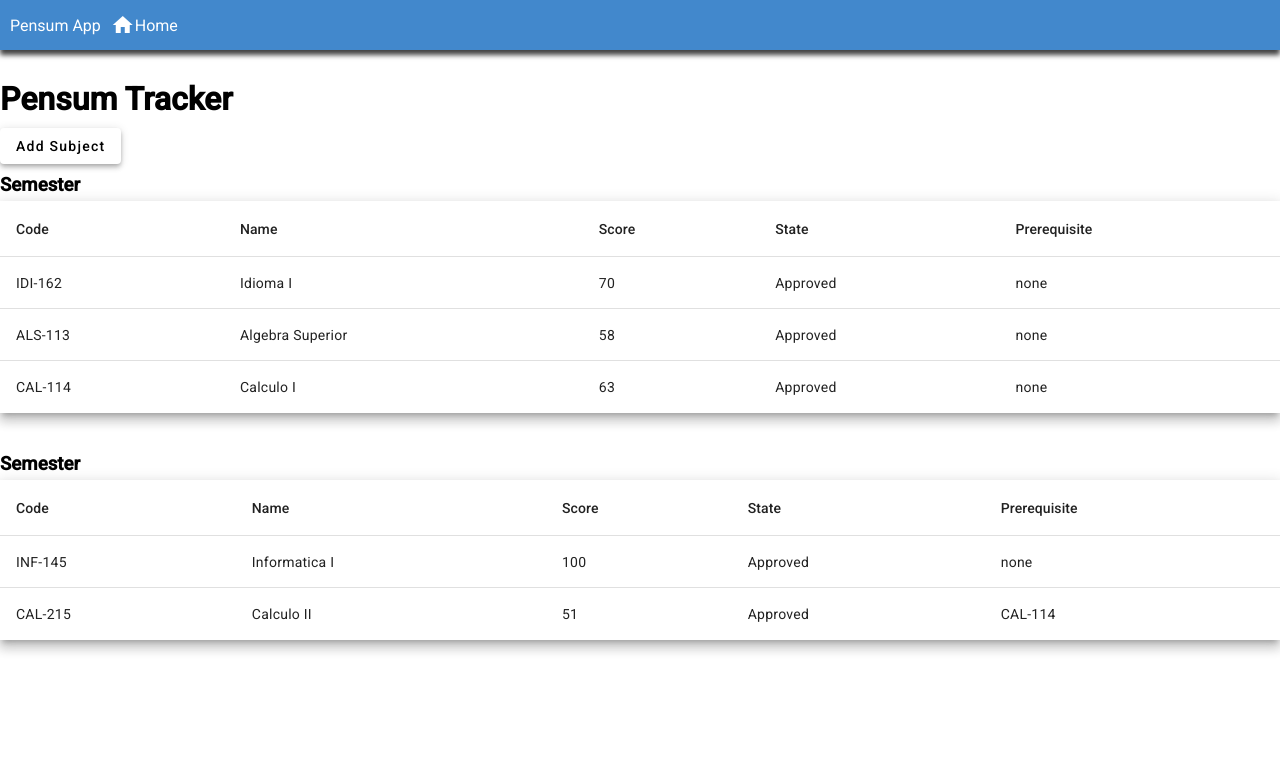
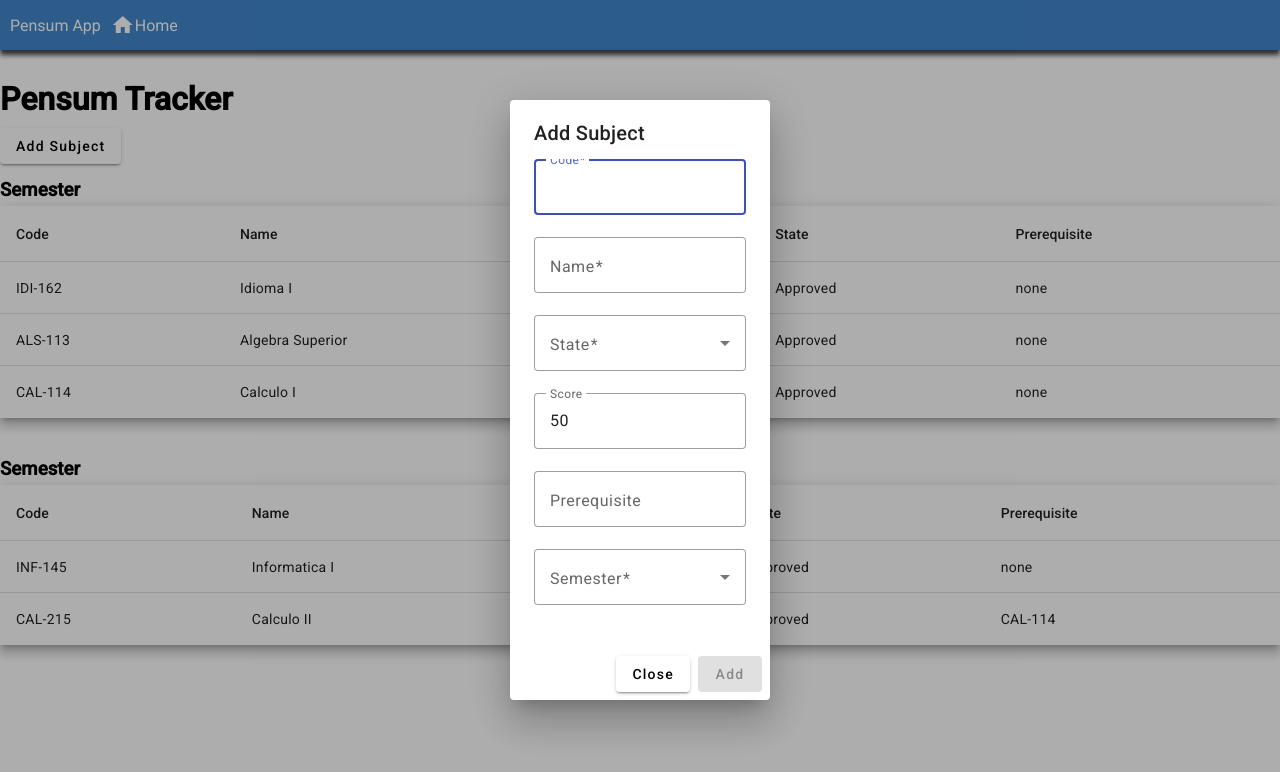
Before and after one commit to andres19r/pensum-angular, an Angular app: page /home in a window 1280 px wide. Both pictures are taken after a click on the button "Add Subject". Shown: the top 772 px of the page. Built offline with nearby package versions, Linux system fonts and the light colour scheme; data requests are answered from the project's data file.

Commit message:
feat(home): open create-subject component as dialog

```diff
--- a/src/app/components/home/home.component.html
+++ b/src/app/components/home/home.component.html
@@ -1,6 +1,6 @@
 <h1>Pensum Tracker</h1>
 <section class="buttons">
-  <button mat-raised-button>Add Subject</button>
+  <button mat-raised-button (click)="openCreateSubjectDialog()">Add Subject</button>
 </section>
 <ng-container *ngFor="let semester of $semesters | async">
   <app-semester [semester]="semester"></app-semester>
--- a/src/app/components/home/home.component.scss
+++ b/src/app/components/home/home.component.scss
@@ -5,5 +5,5 @@ td {
 .buttons {
   display: flex;
   margin-top: 10px;
-  margin-bottom: 10px;
+  margin-bottom: 15px;
 }
--- a/src/app/components/home/home.component.ts
+++ b/src/app/components/home/home.component.ts
@@ -6,16 +6,19 @@ import { SemesterComponent } from '../semester/semester.component';
 import { Semester } from '../../interfaces/semester.interface';
 import { Observable } from 'rxjs';
 import { MatButtonModule } from '@angular/material/button';
+import { MatDialog, MatDialogModule } from '@angular/material/dialog';
+import { CreateSubjectComponent } from '../../componets/create-subject/create-subject.component';
 
 @Component({
   selector: 'app-home',
   standalone: true,
-  imports: [CommonModule, SemesterComponent, MatButtonModule],
+  imports: [CommonModule, SemesterComponent, MatButtonModule, MatDialogModule],
   templateUrl: './home.component.html',
   styleUrl: './home.component.scss',
 })
 export class HomeComponent implements OnInit {
   private readonly _pensumService = inject(PensumService);
+  private dialog = inject(MatDialog);
 
   $pensum: Observable<Pensum> = new Observable<Pensum>();
   $semesters: Observable<Semester[]> = new Observable<Semester[]>();
@@ -26,4 +29,8 @@ export class HomeComponent implements OnInit {
     this.$pensum = this._pensumService.getPensum();
     this.$semesters = this._pensumService.getAllSemesters();
   }
+
+  openCreateSubjectDialog() {
+    const dialogRef = this.dialog.open(CreateSubjectComponent);
+  }
 }
--- a/src/app/componets/create-subject/create-subject.component.html
+++ b/src/app/componets/create-subject/create-subject.component.html
@@ -1,4 +1,5 @@
-<h3>Add Semester</h3>
+<h3 mat-dialog-title>Add Subject</h3>
+<mat-dialog-content>
   <form [formGroup]="subjectForm">
     <!-- code -->
     <p>
@@ -21,11 +22,8 @@
       <mat-form-field appearance="outline">
         <mat-label>State</mat-label>
         <mat-select formControlName="state">
-        <mat-option
-          *ngFor="let option of ['Approved', 'Reproved', 'In progress']"
-          value="option"
-          >{{ option }}</mat-option
-        >
+          <mat-option *ngFor="let option of ['Approved', 'Reproved', 'In progress']" value="option">{{ option
+            }}</mat-option>
         </mat-select>
       </mat-form-field>
     </p>
@@ -34,13 +32,7 @@
     <p>
       <mat-form-field appearance="outline">
         <mat-label>Score</mat-label>
-      <input
-        class="score-input"
-        type="number"
-        matInput
-        placeholder="50"
-        formControlName="score"
-      />
+        <input class="score-input" type="number" matInput placeholder="50" formControlName="score" />
       </mat-form-field>
     </p>
 
@@ -57,21 +49,17 @@
       <mat-form-field appearance="outline">
         <mat-label>Semester</mat-label>
         <mat-select formControlName="semester">
-        <mat-option
-          *ngFor="let option of [1, 2, 3, 4, 5, 6, 7, 8]"
-          value="option"
-          >{{ option }}</mat-option
-        >
+          <mat-option *ngFor="let option of [1, 2, 3, 4, 5, 6, 7, 8]" value="option">{{ option }}</mat-option>
         </mat-select>
       </mat-form-field>
     </p>
 
-  <button
-    [disabled]="subjectForm.invalid"
-    mat-raised-button
-    color="primary"
-    type="submit"
-  >
+  </form>
+</mat-dialog-content>
+<mat-dialog-actions align="end">
+  <button mat-raised-button mat-dialog-close="">Close</button>
+  <button [mat-dialog-close]="true" [disabled]="subjectForm.invalid" mat-raised-button color="primary" type="submit">
     Add
   </button>
-</form>
+
+</mat-dialog-actions>
--- a/src/app/componets/create-subject/create-subject.component.ts
+++ b/src/app/componets/create-subject/create-subject.component.ts
@@ -5,6 +5,7 @@ import { MatFormFieldModule } from '@angular/material/form-field';
 import { MatInputModule } from '@angular/material/input';
 import { MatButtonModule } from '@angular/material/button';
 import { MatSelectModule } from '@angular/material/select';
+import { MatDialogModule } from '@angular/material/dialog';
 
 @Component({
   selector: 'app-create-subject',
@@ -16,6 +17,7 @@ import { MatSelectModule } from '@angular/material/select';
     MatInputModule,
     MatButtonModule,
     MatSelectModule,
+    MatDialogModule,
   ],
   templateUrl: './create-subject.component.html',
   styleUrl: './create-subject.component.scss',
```
Lines whose indentation alone changed are shown as unchanged.
